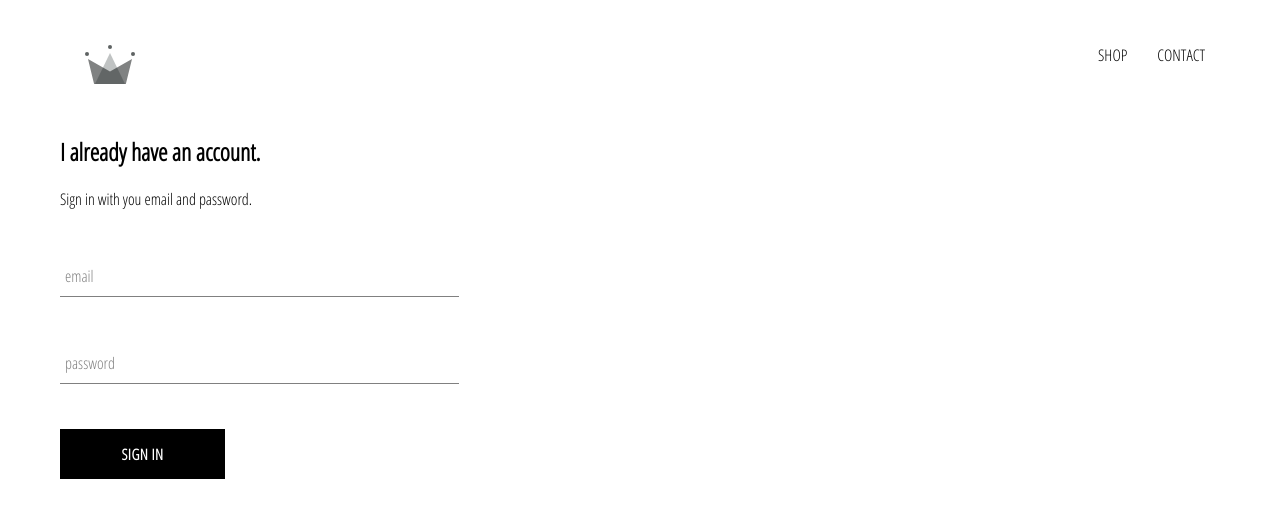
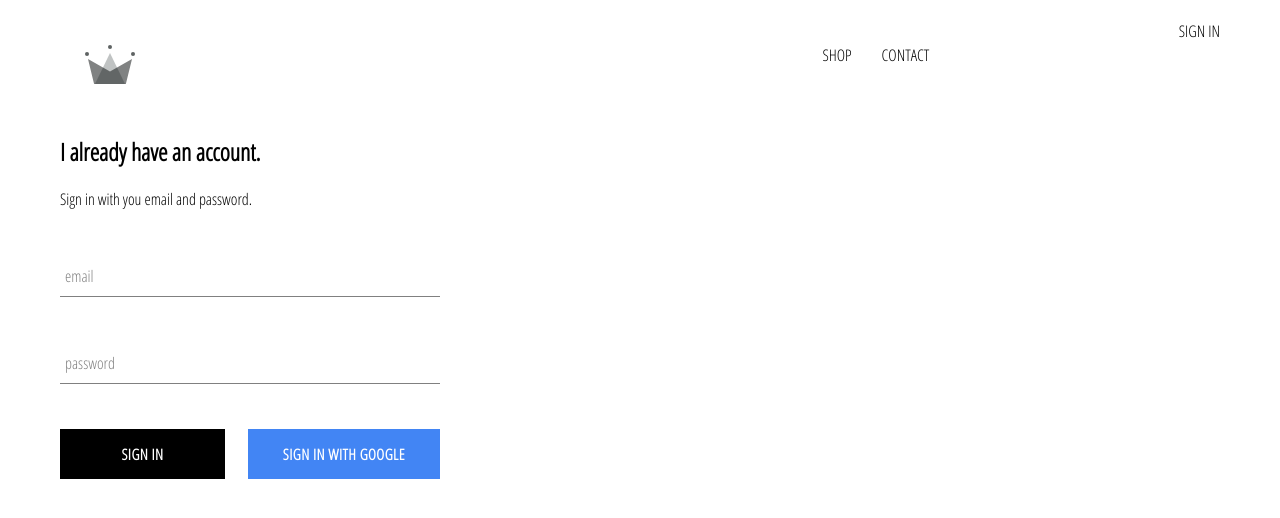
Before and after one commit to rakshitsaxena/crwn-clothing, a React (Create React App) app: page /signin in a window 1280 px wide. Shown: the top 518 px of the page. Built offline with nearby package versions, Linux system fonts and the light colour scheme; no server answers.

Commit message:
integrate firebase into application with sign in with google

```diff
--- a/package.json
+++ b/package.json
@@ -6,6 +6,7 @@
     "@testing-library/jest-dom": "^5.11.4",
     "@testing-library/react": "^11.1.0",
     "@testing-library/user-event": "^12.1.10",
+    "firebase": "^8.0.0",
     "node-sass": "^4.14.1",
     "react": "^17.0.1",
     "react-dom": "^17.0.1",
--- a/src/App.css
+++ b/src/App.css
@@ -7,3 +7,7 @@
   text-decoration: none;
   color: black;
 }
+
+*{
+  box-sizing: border-box;
+}
--- a/src/App.js
+++ b/src/App.js
@@ -5,14 +5,39 @@
 
 import HomePage from "./pages/homepage/homepage.component";
 import ShopPage from "./pages/shop/shop.component";
-import SignInAndSignUpPage from './pages/sign-in-and-sign-up/sign-in-and-sign-up.component';
+import SignInAndSignUpPage from "./pages/sign-in-and-sign-up/sign-in-and-sign-up.component";
 import Header from "./components/header/header.component";
+import { auth } from "./firebase/firebase.utils";
 
-function App() {
+class App extends React.Component {
+  constructor(){
+    super();
+
+    this.state = {
+      currentUser: null
+    }
+  }
+
+  unsubscribeFromAuth = null;
+
+  componentDidMount(){
+    this.unsubscribeFromAuth = auth.onAuthStateChanged(user => { //listening to state changes in auth
+      this.setState({currentUser: user});
+      console.log(user);
+    });
+
+  }
+
+  componentWillUnmount(){
+    //on unmounting we need to close subscription
+    this.unsubscribeFromAuth(); //close the subscription
+  }
+
+  render(){
     return (
       <div>
         <BrowserRouter>
-    <Header />
+          <Header currentUser={this.state.currentUser}/>
           <Switch>
             <Route exact path="/" component={HomePage} />
             <Route path="/shop" component={ShopPage} />
@@ -23,4 +48,6 @@
     );
   }
 
+}
+
 export default App;
--- a/src/components/custom-button/custom-button.component.jsx
+++ b/src/components/custom-button/custom-button.component.jsx
@@ -2,8 +2,8 @@
 
 import './custom-button.styles.scss';
 
-const CustomButton = ({children, ...otherProps}) => (
-    <button className='custom-button' {...otherProps}>
+const CustomButton = ({children, isGoogleSignIn, ...otherProps}) => (
+    <button className={`${isGoogleSignIn ? 'google-sign-in': '' } custom-button`} {...otherProps}>
         {children}
     </button>
 );
--- a/src/components/custom-button/custom-button.styles.scss
+++ b/src/components/custom-button/custom-button.styles.scss
@@ -19,4 +19,14 @@
       color: black;
       border: 1px solid black;
     }
+
+    &.google-sign-in{
+      background-color: #4285f4;
+      color: white;
+
+      &:hover{
+        background-color: #357ae8;
+        border: none;
+      }
+    }
   }
--- a/src/components/header/header.component.jsx
+++ b/src/components/header/header.component.jsx
@@ -1,24 +1,34 @@
-import React from 'react';
-import {Link} from 'react-router-dom';
+import React from "react";
+import { Link } from "react-router-dom";
 
-import { ReactComponent as Logo } from '../../assets/crown.svg';
-import './header.styles.scss';
+import { auth } from "../../firebase/firebase.utils";
 
-const Header = () => (
-    <div className='header'>
-        <Link className='logo-container' to="/">
-            <Logo className='logo' />
+import { ReactComponent as Logo } from "../../assets/crown.svg";
+import "./header.styles.scss";
+
+const Header = ({ currentUser }) => (
+  <div className="header">
+    <Link className="logo-container" to="/">
+      <Logo className="logo" />
     </Link>
-        <div className='options'>
-            <Link className='option' to='/shop'>
+    <div className="options">
+      <Link className="option" to="/shop">
         SHOP
       </Link>
-            <Link className='option' to='/shop'>
+      <Link className="option" to="/shop">
         CONTACT
       </Link>
     </div>
+    {currentUser ? (
+      <div className="option" onClick={() => auth.signOut()}>
+        SIGN OUT
       </div>
-
+    ) : (
+      <Link className="option" to="/signin">
+        SIGN IN
+      </Link>
+    )}
+  </div>
 );
 
 export default Header;
--- a/src/components/header/header.styles.scss
+++ b/src/components/header/header.styles.scss
@@ -20,6 +20,7 @@
 
       .option {
         padding: 10px 15px;
+        cursor: pointer;
       }
     }
   }
--- a/src/components/sign-in/sign-in.component.jsx
+++ b/src/components/sign-in/sign-in.component.jsx
@@ -1,32 +1,31 @@
 import React from "react";
 
-import FormInput from '../../components/form-input/form-input.component';
-import CustomButton from '../../components/custom-button/custom-button.component';
+import FormInput from "../../components/form-input/form-input.component";
+import CustomButton from "../../components/custom-button/custom-button.component";
 
+import { signInWithGoogle } from "../../firebase/firebase.utils";
 import "./sign-in.styles.scss";
-
 
 class SignIn extends React.Component {
   constructor(props) {
     super(props);
 
     this.state = {
-      email: '',
-      password: '',
+      email: "",
+      password: "",
     };
   }
 
-  handleSubmit = event => {
-      event.preventDefault();
-     this.setState({email:'', password:''})
+  handleSubmit = (event) => {
+    event.preventDefault();
+    this.setState({ email: "", password: "" });
+  };
 
-  }
+  handleChange = (event) => {
+    const { value, name } = event.target;
 
-  handleChange = event => {
-      const {value, name} = event.target;
-
-      this.setState({[name]: value});
-  }
+    this.setState({ [name]: value });
+  };
 
   render() {
     return (
@@ -36,22 +35,28 @@
 
         <form onSubmit={this.handleSubmit}>
           <FormInput
-            name='email'
-            type='email'
-            handleChange = {this.handleChange}
+            name="email"
+            type="email"
+            handleChange={this.handleChange}
             value={this.state.email}
-            label='email'
-            required />
-          <FormInput
-            name='password'
-            type='password'
-            handleChange = {this.handleChange}
-            value={this.state.password}
-            label='password'
+            label="email"
             required
           />
-
-          <CustomButton type="submit"> Sign In</CustomButton>
+          <FormInput
+            name="password"
+            type="password"
+            handleChange={this.handleChange}
+            value={this.state.password}
+            label="password"
+            required
+          />
+          <div className="buttons">
+            <CustomButton type="submit"> Sign In</CustomButton>
+            <CustomButton onClick={signInWithGoogle} isGoogleSignIn>
+              {" "}
+              Sign In With Google{" "}
+            </CustomButton>
+          </div>
         </form>
       </div>
     );
--- a/src/components/sign-in/sign-in.styles.scss
+++ b/src/components/sign-in/sign-in.styles.scss
@@ -1,9 +1,14 @@
 .sign-in {
-    width: 30vw;
+    width: 380px;
     display: flex;
     flex-direction: column;
 
     .title {
         margin: 10px 0;
     }
+
+    .buttons {
+        display: flex;
+        justify-content: space-between;
+    }
 }
--- /dev/null
+++ b/src/firebase/firebase.utils.js
@@ -0,0 +1,29 @@
+import firebase from 'firebase/app'; //needed to import the other 2
+import 'firebase/firestore';
+import 'firebase/auth';
+
+const config = {
+    apiKey: "AIzaSyCNnTwBn0usHqVO5ArlO8vOgfAHOnByJ0o",
+    authDomain: "crwn-db-876c7.firebaseapp.com",
+    databaseURL: "https://crwn-db-876c7.firebaseio.com",
+    projectId: "crwn-db-876c7",
+    storageBucket: "crwn-db-876c7.appspot.com",
+    messagingSenderId: "27328672122",
+    appId: "1:27328672122:web:45790f52786a0c00bbe6c3",
+    measurementId: "G-X5PK1BD16Q"
+  };
+
+  if (!firebase.apps.length) {
+    firebase.initializeApp(config);
+ }
+
+
+  export const auth = firebase.auth();
+  export const firestore = firebase.firestore();
+
+  //setting up gAuth
+  const provider = new firebase.auth.GoogleAuthProvider();
+  provider.setCustomParameters({prompt: 'select_account'});
+  export const signInWithGoogle = () => auth.signInWithPopup(provider);
+
+  export default firebase;
```
Also changed, not shown: 1 other file (tests, documents, lock files or other folders). Lines whose indentation alone changed are shown as unchanged.
